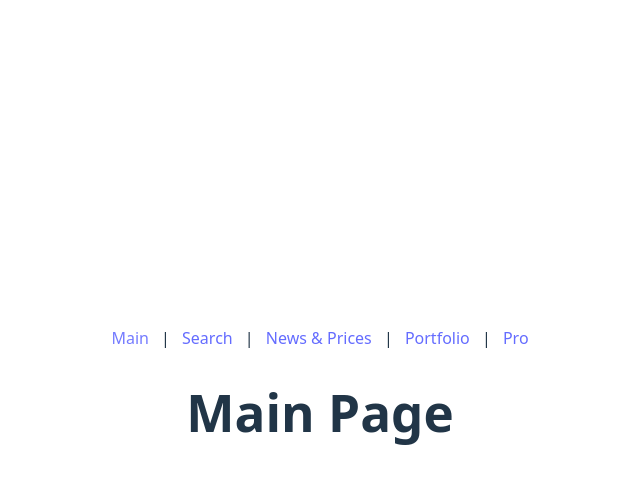
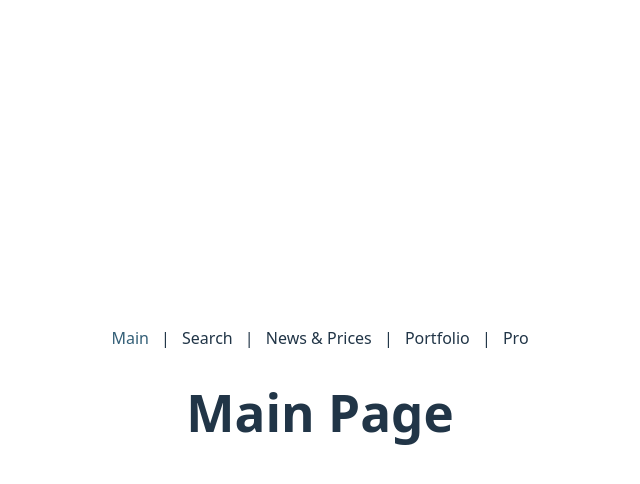
Before and after one commit to IvanStarostin1984/Stock-App1, a Vue app in the folder web-app/: page / in a window 1280 px wide. In both pictures the pointer is over the link "Main". Shown: the top 484 px of the page, without its empty margins (320-960 px from the left). Built offline with nearby package versions, Linux system fonts and the light colour scheme.

Commit message:
Improve link accessibility colors

```diff
--- a/web-app/src/style.css
+++ b/web-app/src/style.css
@@ -15,11 +15,11 @@
 
 a {
   font-weight: 500;
-  color: #646cff;
+  color: #74b4ff;
   text-decoration: inherit;
 }
 a:hover {
-  color: #535bf2;
+  color: #a3c9ff;
 }
 
 body {
@@ -47,7 +47,7 @@ button {
   transition: border-color 0.25s;
 }
 button:hover {
-  border-color: #646cff;
+  border-color: #74b4ff;
 }
 button:focus,
 button:focus-visible {
@@ -70,8 +70,11 @@ button:focus-visible {
     color: #213547;
     background-color: #ffffff;
   }
+  a {
+    color: #213547;
+  }
   a:hover {
-    color: #747bff;
+    color: #335f77;
   }
   button {
     background-color: #f9f9f9;
```
